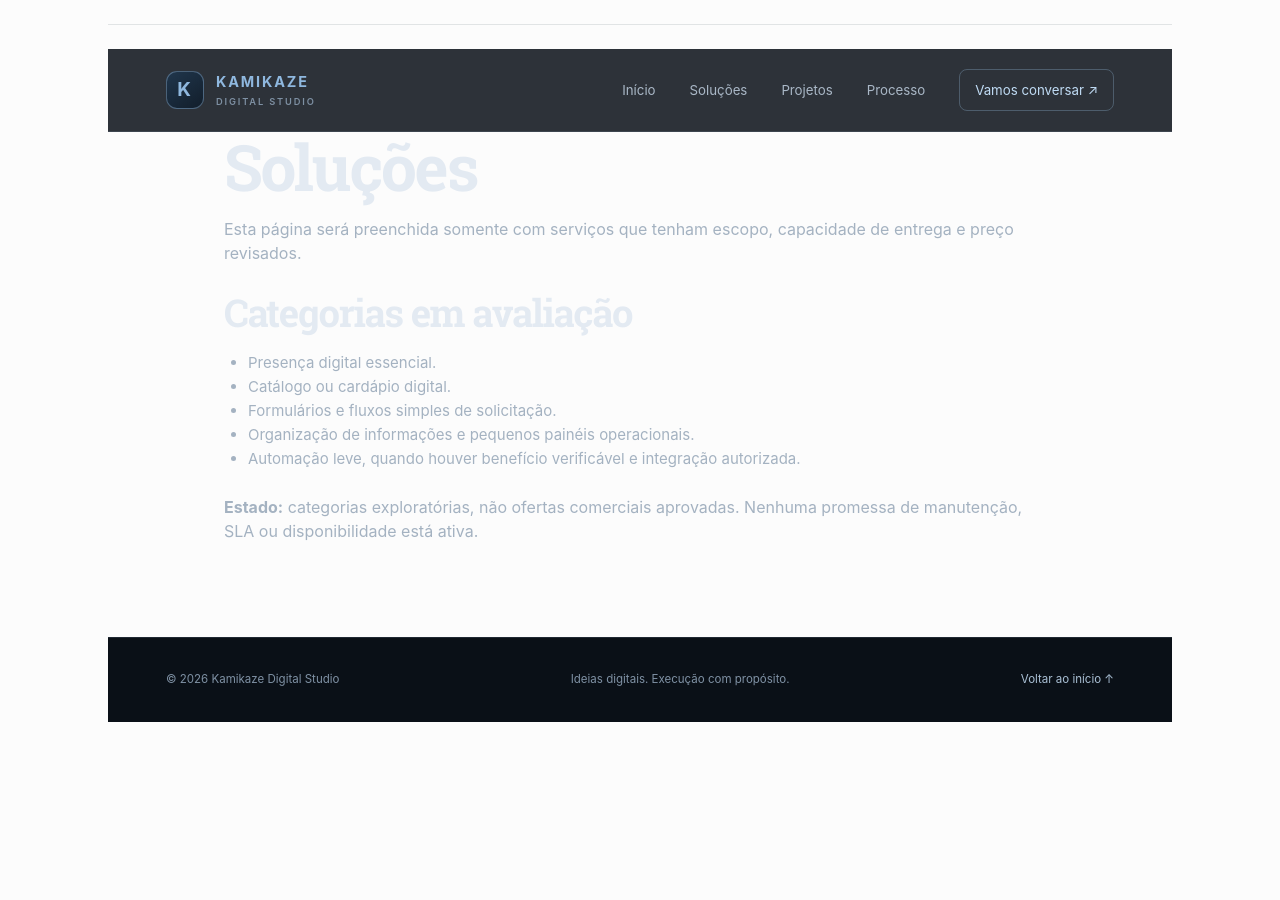
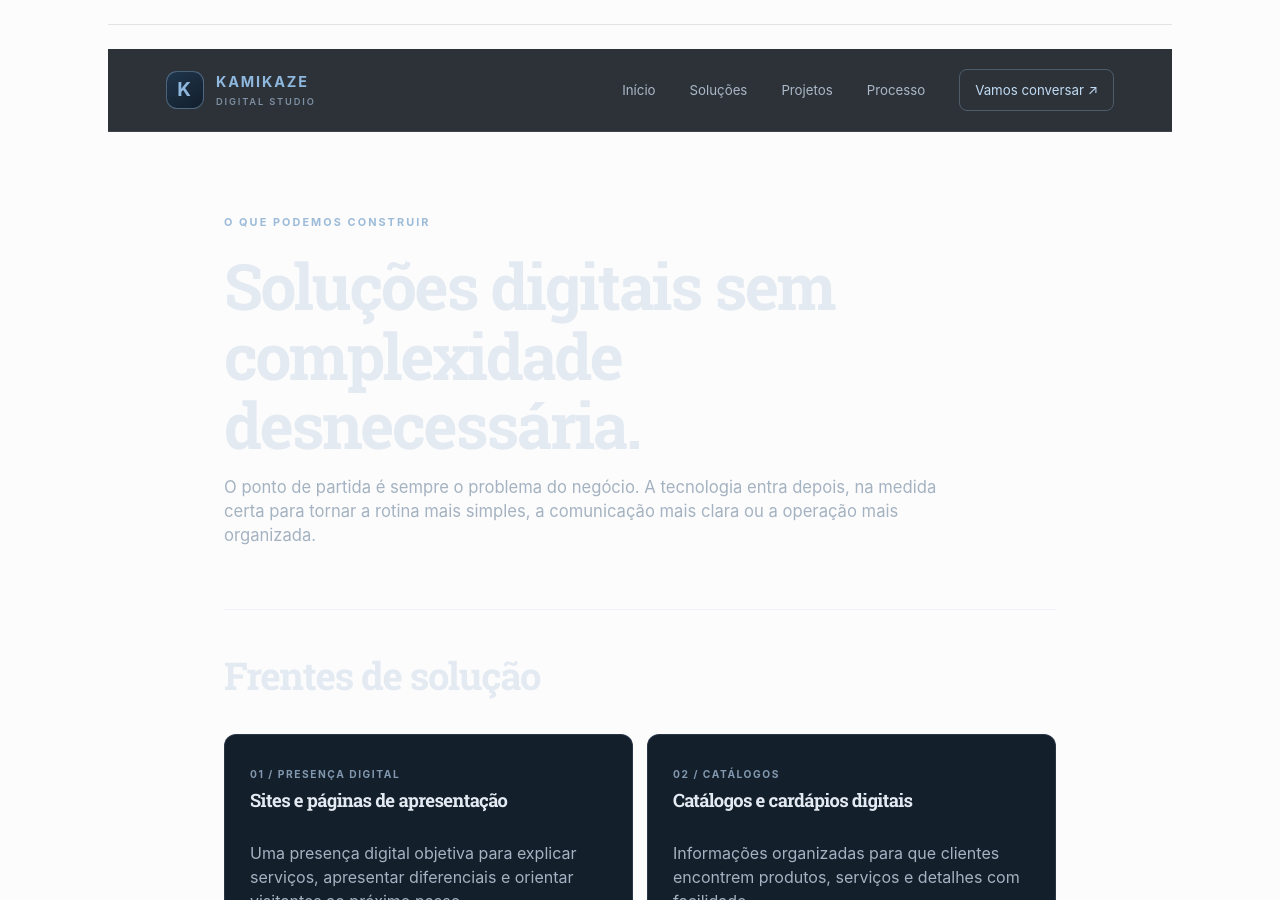
Before and after one commit to enzonunezmachado/KAMIKAZE, an MkDocs documentation site: the page built from portfolio_site/docs/solucoes.md, in a window 1280 px wide and 900 px high. Built offline with MkDocs 1.6.1, drawn with Linux system fonts in a browser that asks for light colours; nearby versions of some CDN libraries; some of the changed text lies outside the part shown.

Commit message:
Redesign portfolio content pages with consistent studio layout

```diff
--- a/portfolio_site/docs/solucoes.md
+++ b/portfolio_site/docs/solucoes.md
@@ -1,13 +1,42 @@
-# Soluções
+<section class="km-page-intro">
+  <span class="km-eyebrow">O QUE PODEMOS CONSTRUIR</span>
+  <h1>Soluções digitais sem complexidade desnecessária.</h1>
+  <p>O ponto de partida é sempre o problema do negócio. A tecnologia entra depois, na medida certa para tornar a rotina mais simples, a comunicação mais clara ou a operação mais organizada.</p>
+</section>
 
-Esta página será preenchida somente com serviços que tenham escopo, capacidade de entrega e preço revisados.
+## Frentes de solução
 
-## Categorias em avaliação
+<div class="km-content-grid">
+  <article class="km-content-panel">
+    <span class="km-card-number">01 / PRESENÇA DIGITAL</span>
+    <h3>Sites e páginas de apresentação</h3>
+    <p>Uma presença digital objetiva para explicar serviços, apresentar diferenciais e orientar visitantes ao próximo passo.</p>
+  </article>
+  <article class="km-content-panel">
+    <span class="km-card-number">02 / CATÁLOGOS</span>
+    <h3>Catálogos e cardápios digitais</h3>
+    <p>Informações organizadas para que clientes encontrem produtos, serviços e detalhes com facilidade.</p>
+  </article>
+  <article class="km-content-panel">
+    <span class="km-card-number">03 / FLUXOS</span>
+    <h3>Formulários e solicitações</h3>
+    <p>Coleta estruturada de informações para reduzir mensagens dispersas e retrabalho no atendimento.</p>
+  </article>
+  <article class="km-content-panel">
+    <span class="km-card-number">04 / OPERAÇÃO</span>
+    <h3>Pequenas ferramentas e painéis</h3>
+    <p>Interfaces simples para visualizar informações, acompanhar tarefas ou apoiar rotinas operacionais.</p>
+  </article>
+  <article class="km-content-panel">
+    <span class="km-card-number">05 / AUTOMAÇÃO</span>
+    <h3>Automação pontual</h3>
+    <p>Automatizações leves quando as regras estão claras, as integrações são viáveis e o ganho pode ser validado.</p>
+  </article>
+</div>
 
-- Presença digital essencial.
-- Catálogo ou cardápio digital.
-- Formulários e fluxos simples de solicitação.
-- Organização de informações e pequenos painéis operacionais.
-- Automação leve, quando houver benefício verificável e integração autorizada.
+<div class="km-content-panel">
+  <h2>Antes de qualquer proposta</h2>
+  <p>Entendemos o cenário, identificamos o que precisa mudar e delimitamos o que será entregue. Prazo, preço, dependências e critérios de aceite são definidos caso a caso.</p>
+</div>
 
-**Estado:** categorias exploratórias, não ofertas comerciais aprovadas. Nenhuma promessa de manutenção, SLA ou disponibilidade está ativa.
+<p class="km-disclaimer">Estas são categorias de trabalho em avaliação, não uma lista de ofertas com contratação imediata. Disponibilidade, escopo e condições dependem de diagnóstico e confirmação. Não há promessa de suporte contínuo ou SLA ativo.</p>
```
